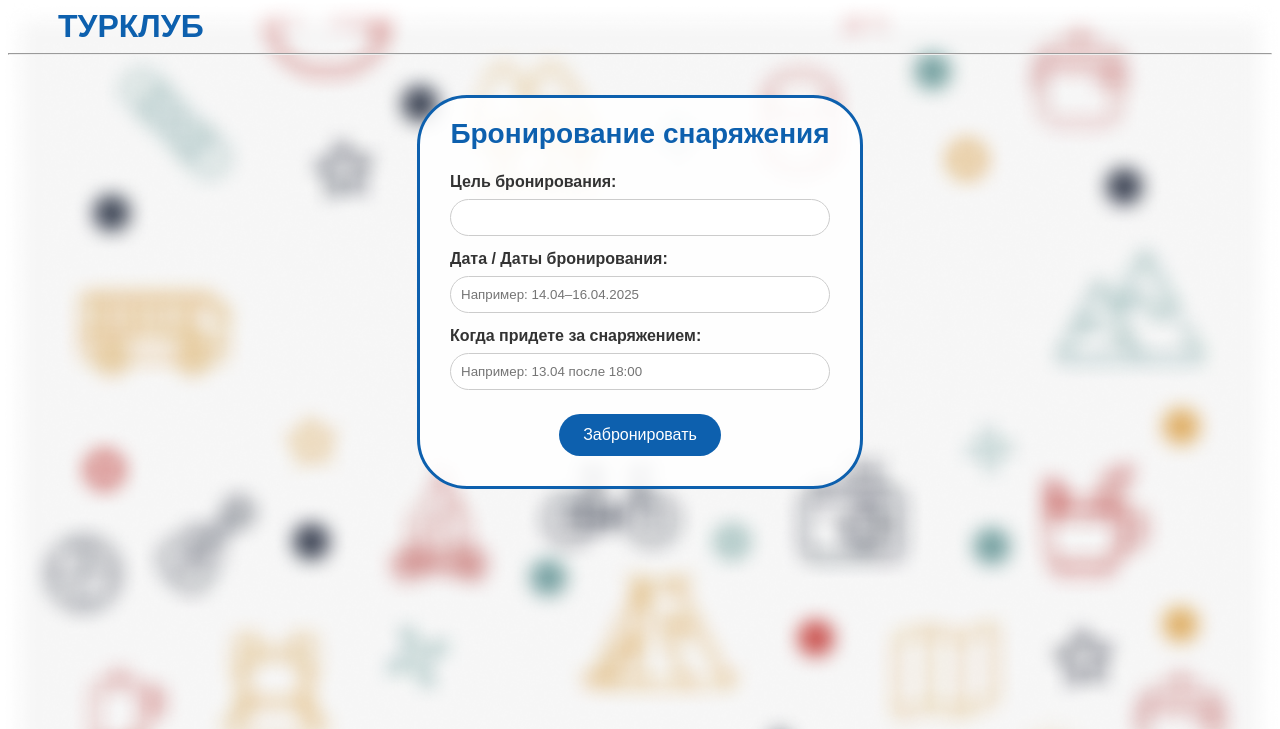
After one commit to encoreinstant/UchetTovarov, a Flask app: page /reserve in a window 1280 px wide. The commit adds this page. Shown: the top 729 px of the page. Run offline with Flask 3, Linux system fonts and the light colour scheme; the visitor is signed in with stand-in values (Sample User, id 1); some libraries are stand-ins or nearby versions.

Commit message:
коммит перед рефакторингом

```diff
--- a/app.py
+++ b/app.py
@@ -95,7 +95,8 @@ def login():
         conn = get_db_connection()
         cur = conn.cursor()
 
-        cur.execute("SELECT id, password FROM users WHERE username = %s", (username,))
+        # Получаем id, пароль и роль пользователя
+        cur.execute("SELECT id, password, role FROM users WHERE username = %s", (username,))
         user = cur.fetchone()
 
         cur.close()
@@ -103,10 +104,11 @@ def login():
 
         if user and check_password_hash(user[1], password):
             session['user_id'] = user[0]
+            session['role'] = user[2]  # сохраняем роль
             flash("Вход выполнен успешно!", "success")
-            return redirect(url_for('arenda'))  # Страница после входа
+            return redirect(url_for('arenda'))
         else:
-            flash("Неправильное имя пользователя или пароль", "error")
+            flash("Неверное имя пользователя или пароль.", "error")
 
     return render_template('login.html')
 
@@ -114,18 +116,118 @@ def login():
 def logout():
     session.pop('user_id', None)
     flash("Вы вышли из аккаунта.", "info")
-    return redirect(url_for('login'))
+    return redirect(url_for('main'))
 
 @app.route('/arenda')
 def arenda():
     if 'user_id' not in session:
-        flash("Сначала войдите в систему.", "error")
+        flash("Пожалуйста, войдите в систему.", "error")
         return redirect(url_for('login'))
 
-    return render_template('arenda.html')
+    user_role = session.get('role', 'user')
+
+    conn = get_db_connection()
+    cur = conn.cursor()
+    cur.execute("SELECT * FROM equipment")
+    equipment_list = cur.fetchall()
+    cur.close()
+    conn.close()
+
+    # Преобразуем в список словарей (если используешь render_template напрямую)
+    equipment_list = [
+        {'id': row[0], 'type': row[1], 'title': row[2], 'description': row[3]}
+        for row in equipment_list
+    ]
+
+    return render_template('arenda.html', equipment=equipment_list, role=user_role)
+
+@app.route('/add_equipment', methods=['GET', 'POST'])
+def add_equipment():
+    if request.method == 'POST':
+        type_ = request.form['type']
+        title = request.form['title']
+        description = request.form.get('description', '')
+
+        conn = get_db_connection()
+        cur = conn.cursor()
+        cur.execute("""
+            INSERT INTO equipment (type, title, description)
+            VALUES (%s, %s, %s)
+        """, (type_, title, description))
+        conn.commit()
+        cur.close()
+        conn.close()
+
+        flash("Снаряжение успешно добавлено.", "success")
+        return redirect(url_for('arenda'))
+
+    return render_template('add_equipment.html')
 
 
+@app.route('/view_reservations')
+def view_reservations():
+    # Здесь будет отображение списка броней
+    return "Список всех броней"
 
+@app.route('/reserve', methods=['GET', 'POST'])
+def reserve():
+    if 'user_id' not in session:
+        flash("Сначала войдите в систему", "error")
+        return redirect(url_for('login'))
+
+    equipment_id = request.args.get('equipment_id')
+
+    conn = get_db_connection()
+    cur = conn.cursor()
+
+    equipment = None
+    if equipment_id:
+        cur.execute("SELECT id, name FROM equipment WHERE id = %s", (equipment_id,))
+        equipment = cur.fetchone()
+
+    if request.method == 'POST':
+        reservation_goal = request.form['reservation_goal']
+        reservation_date = request.form['reservation_date']
+        date_take_equipment = request.form['date_take_equipment']
+
+        user_id = session['user_id']
+        cur.execute("SELECT username, name, study_group, telegram FROM users WHERE id = %s", (user_id,))
+        user = cur.fetchone()
+
+        if user:
+            username, name, study_group, telegram = user
+
+            # Вставка брони
+            cur.execute("""
+                INSERT INTO reservations
+                (username, name, study_group, telegram, reservation_goal, reservation_date, date_take_equipment)
+                VALUES (%s, %s, %s, %s, %s, %s, %s)
+            """, (username, name, study_group, telegram, reservation_goal, reservation_date, date_take_equipment))
+
+            conn.commit()
+            flash("Снаряжение успешно забронировано!", "success")
+        else:
+            flash("Не удалось найти данные пользователя", "error")
+
+        cur.close()
+        conn.close()
+
+        return redirect(url_for('arenda'))
+
+    cur.close()
+    conn.close()
+    return render_template('reserve.html', equipment={'id': equipment[0], 'name': equipment[1]} if equipment else None)
+
+
+@app.route('/edit_equipment')
+def edit_equipment():
+    # Здесь будет изменение снаряжения
+    return "Изменение снаряжения"
+
+@app.route('/delete_equipment')
+def delete_equipment():
+    # Здесь будет удаление снаряжения
+    return "Удаление снаряжения"
 
 if __name__ == '__main__':
     app.run(debug=True)
--- a/templates/base.html
+++ b/templates/base.html
@@ -29,19 +29,19 @@
         }
 
         body {
-            background-image: url("{{ url_for('static', filename='images/background.png') }}");
-            background-size: cover; /* Заполняет всю область экрана */
-            background-position: center; /* Центрирование изображения */
-            background-attachment: fixed; /* Фон остается на месте при прокрутке */
-            background-repeat: no-repeat; /* Отключает повторение изображения */
-            font-family: "HSE Sans", sans-serif; /* Устанавливаем шрифт для всего сайта */
+            background-image: url("{{ url_for('static', filename='images/background2.png') }}");
+            background-size: cover;
+            background-position: center;
+            background-attachment: fixed;
+            background-repeat: no-repeat;
+            font-family: "HSE Sans", sans-serif;
+            overflow: hidden; /* запрет прокрутки */
         }
 
         nav {
             color: #0D60AE;
             font-size: 2em;
             margin-left: 50px;
-            text-decoration: none;
             font-weight: bold;
         }
 
@@ -49,20 +49,46 @@
             text-decoration: none;
         }
 
-        .flashes {
-            list-style: none;
-            padding: 0;
-            margin: 20px auto;
-            width: 60%;
-            text-align: center;
+        .nav-main-link,
+        .nav-main-link:visited {
+            color: #0D60AE;
         }
 
-        .flashes li {
+        .nav-main-link:hover {
+            color: #083a99;
+        }
+
+        .flash-container {
+            position: fixed;
+            top: 20px;
+            right: 20px;
+            z-index: 9999;
+            display: flex;
+            flex-direction: column;
+            gap: 10px;
+        }
+
+        .flash-message {
             padding: 15px 20px;
-            margin-bottom: 10px;
             border-radius: 10px;
-            font-size: 24px;
+            font-size: 18px;
+            min-width: 250px;
+            max-width: 400px;
+            position: relative;
+            box-shadow: 0 4px 8px rgba(0, 0, 0, 0.2);
             font-family: "HSE Sans", sans-serif;
+            animation: fade-in 1s ease;
+        }
+
+        .flash-message .close-btn {
+            position: absolute;
+            top: 8px;
+            right: 12px;
+            background: none;
+            border: none;
+            font-size: 18px;
+            cursor: pointer;
+            color: inherit;
         }
 
         .success {
@@ -83,13 +109,15 @@
             border: 1px solid #bee5eb;
         }
 
-        .nav-main-link,
-        .nav-main-link:visited {
-            color: #0D60AE;
-            text-decoration: none;
-        }
-        .nav-main-link:hover {
-            color: #083a99;
+        @keyframes fade-in {
+            from {
+                opacity: 0;
+                transform: translateY(-20px);
+            }
+            to {
+                opacity: 1;
+                transform: translateY(0);
+            }
         }
     </style>
 </head>
@@ -101,18 +129,52 @@
         {% endblock %}
     </nav>
     <hr>
-    {% with messages = get_flashed_messages(with_categories=true) %}
-        {% if messages %}
-            <ul class="flashes">
+
+    <!-- Flash Messages -->
+    <div class="flash-container">
+        {% with messages = get_flashed_messages(with_categories=true) %}
+            {% if messages %}
                 {% for category, message in messages %}
-                    <li class="{{ category }}">{{ message }}</li>
+                    <div class="flash-message {{ category }}">
+                        {{ message }}
+                        <button class="close-btn" onclick="this.parentElement.style.display='none';">&times;</button>
+                    </div>
                 {% endfor %}
-            </ul>
-        {% endif %}
-    {% endwith %}
+            {% endif %}
+        {% endwith %}
+    </div>
+
     <div class="content">
         {% block content %} {% endblock %}
     </div>
+
+    <script>
+        document.addEventListener("DOMContentLoaded", function () {
+            const flashes = document.querySelectorAll(".flash-message");
+
+            flashes.forEach(function (flash) {
+                let hideTimeout;
+
+                const startHideTimer = () => {
+                    hideTimeout = setTimeout(() => {
+                        flash.style.opacity = "0";
+                        flash.style.transition = "opacity 0.5s ease";
+                        setTimeout(() => flash.remove(), 500);
+                    }, 4000); // 4 секунды
+                };
+
+                const stopHideTimer = () => clearTimeout(hideTimeout);
+
+                // Запуск таймера по умолчанию
+                startHideTimer();
+
+                // Если навели мышку — остановить таймер
+                flash.addEventListener("mouseenter", stopHideTimer);
+                // Убрали мышку — запустить таймер снова
+                flash.addEventListener("mouseleave", startHideTimer);
+            });
+        });
+    </script>
 </body>
 
 </html>
--- a/templates/register.html
+++ b/templates/register.html
@@ -38,7 +38,7 @@
         background: rgba(255, 255, 255, 0.8);
         border-radius: 50px;
         text-align: center;
-
+        border: 3px solid #0D60AE
     }
     input {
         width: calc(100% - 20px);
--- /dev/null
+++ b/templates/reserve.html
@@ -0,0 +1,77 @@
+{% extends 'base.html' %}
+
+{% block title %}Бронирование{% endblock %}
+
+{% block content %}
+<div class="form-container">
+    <h2>Бронирование снаряжения</h2>
+    {% if equipment %}
+        <p><strong>Вы выбрали:</strong> {{ equipment.name }}</p>
+    {% endif %}
+    <form method="POST" action="{{ url_for('reserve', equipment_id=equipment.id if equipment else None) }}">
+        <label class="label">Цель бронирования:</label>
+        <input type="text" name="reservation_goal" required>
+
+        <label class="label">Дата / Даты бронирования:</label>
+        <input type="text" name="reservation_date" required placeholder="Например: 14.04–16.04.2025">
+
+        <label class="label">Когда придете за снаряжением:</label>
+        <input type="text" name="date_take_equipment" required placeholder="Например: 13.04 после 18:00">
+
+        <button type="submit" class="btn">Забронировать</button>
+    </form>
+</div>
+
+<style>
+    .form-container {
+        width: 400px;
+        margin: 40px auto;
+        padding: 20px;
+        background: rgba(255, 255, 255, 0.85);
+        border-radius: 50px;
+        text-align: center;
+        border: 3px solid #0D60AE;
+    }
+
+    input {
+        width: calc(100% - 20px);
+        padding: 10px;
+        margin-top: 8px;
+        margin-bottom: 14px;
+        border: 1px solid #ccc;
+        border-radius: 50px;
+        box-sizing: border-box;
+    }
+
+    h2 {
+        margin-top: 0px;
+        font-size: 28px;
+        font-weight: bold;
+        color: #0D60AE;
+    }
+
+    .label {
+        font-size: 16px;
+        color: #333;
+        font-weight: bold;
+        display: block;
+        margin: 0 10px;
+        text-align: left;
+    }
+
+    .btn {
+        background-color: #0D60AE;
+        color: white;
+        border: none;
+        padding: 12px 24px;
+        font-size: 16px;
+        margin: 10px;
+        border-radius: 50px;
+        cursor: pointer;
+    }
+
+    .btn:hover {
+        background-color: #083a99;
+    }
+</style>
+{% endblock %}
```
Also changed, not shown: templates/add_equipment.html (added, +74 -0 lines), templates/arenda.html (+123 -2 lines), static/images/background2.png (added).
